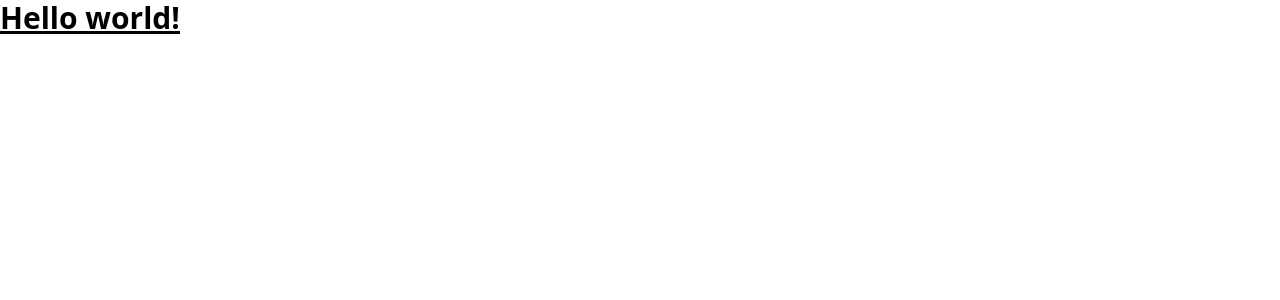
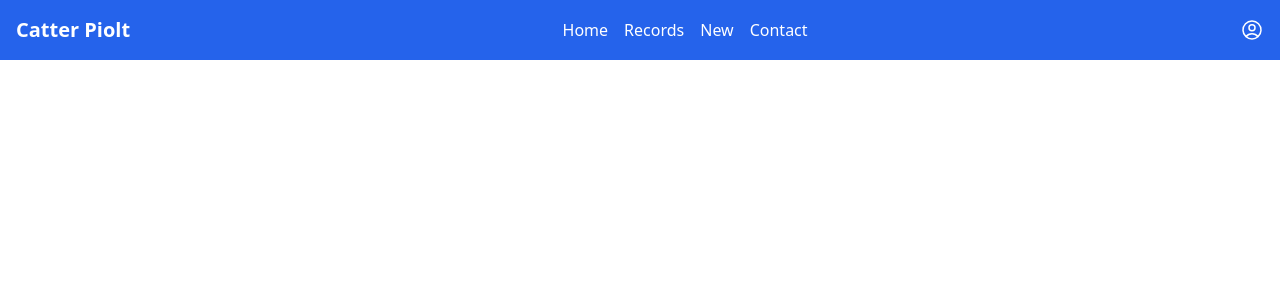
Before and after one commit to the-great-adee/next-gen-equipment-inspector-frontend, a React (Vite) app: page / in a window 1280 px wide. Shown: the top 300 px of the page. Built offline with nearby package versions, Linux system fonts and the light colour scheme.

Commit message:
Added Nav Bar.

```diff
--- a/package.json
+++ b/package.json
@@ -10,8 +10,10 @@
     "preview": "vite preview"
   },
   "dependencies": {
+    "@heroicons/react": "^2.1.5",
     "react": "^18.3.1",
-    "react-dom": "^18.3.1"
+    "react-dom": "^18.3.1",
+    "react-router-dom": "^6.26.0"
   },
   "devDependencies": {
     "@eslint/js": "^9.8.0",
--- a/src/App.jsx
+++ b/src/App.jsx
@@ -1,7 +1,25 @@
-export default function App() {
+
+//import { Routes, Route } from 'react-router-dom';
+
+
+// const Home = () => <h2>Home Page</h2>;
+// const About = () => <h2>About Page</h2>;
+// const Services = () => <h2>Services Page</h2>;
+// const Contact = () => <h2>Contact Page</h2>;
+
+const App = () => {
   return (
-    <h1 className="text-3xl font-bold underline">
-      Hello world!
-    </h1>
-  )
-}
+    <>
+      <div className="container mx-auto p-4">
+        {/* <Routes>
+          <Route path="/" element={<Home />} />
+          <Route path="/about" element={<About />} />
+          <Route path="/services" element={<Services />} />
+          <Route path="/contact" element={<Contact />} />
+        </Routes> */}
+      </div>
+    </>
+  );
+};
+
+export default App;
--- /dev/null
+++ b/src/components/HeadNavBar.jsx
@@ -0,0 +1,26 @@
+
+
+const HeadNavBar = () => {
+  return (
+    <nav className="bg-blue-600 p-4">
+      <div className="container mx-auto flex justify-between items-center">
+        <div className="text-white font-bold text-xl">
+          <a href="#">Catter Piolt</a>
+        </div>
+        <div className="space-x-8 sm:space-x-4">
+          <a href="#" className="text-white hover:text-gray-200">Home</a>
+          <a href="#" className="text-white hover:text-gray-200">Records</a>
+          <a href="#" className="text-white hover:text-gray-200">New</a>
+          <a href="#" className="text-white hover:text-gray-200">Contact</a>
+        </div>
+        <div className="text-white text-xl">
+          <svg xmlns="http://www.w3.org/2000/svg" fill="none" viewBox="0 0 24 24" strokeWidth={1.5} stroke="currentColor" className="size-6">
+  <path strokeLinecap="round" strokeLinejoin="round" d="M17.982 18.725A7.488 7.488 0 0 0 12 15.75a7.488 7.488 0 0 0-5.982 2.975m11.963 0a9 9 0 1 0-11.963 0m11.963 0A8.966 8.966 0 0 1 12 21a8.966 8.966 0 0 1-5.982-2.275M15 9.75a3 3 0 1 1-6 0 3 3 0 0 1 6 0Z" />
+        </svg>
+        </div>
+      </div>
+    </nav>
+  );
+};
+
+export default HeadNavBar;
--- a/src/main.jsx
+++ b/src/main.jsx
@@ -1,10 +1,15 @@
 import { StrictMode } from 'react'
 import { createRoot } from 'react-dom/client'
 import App from './App.jsx'
+import HeadNavBar from "./components/HeadNavBar"
 import './index.css'
+import { BrowserRouter } from 'react-router-dom'
 
 createRoot(document.getElementById('root')).render(
   <StrictMode>
-    <App />
+    <HeadNavBar/>
+    <BrowserRouter>
+      <App />
+    </BrowserRouter>
   </StrictMode>,
 )
```
Also changed, not shown: 1 other file (tests, documents, lock files or other folders).
